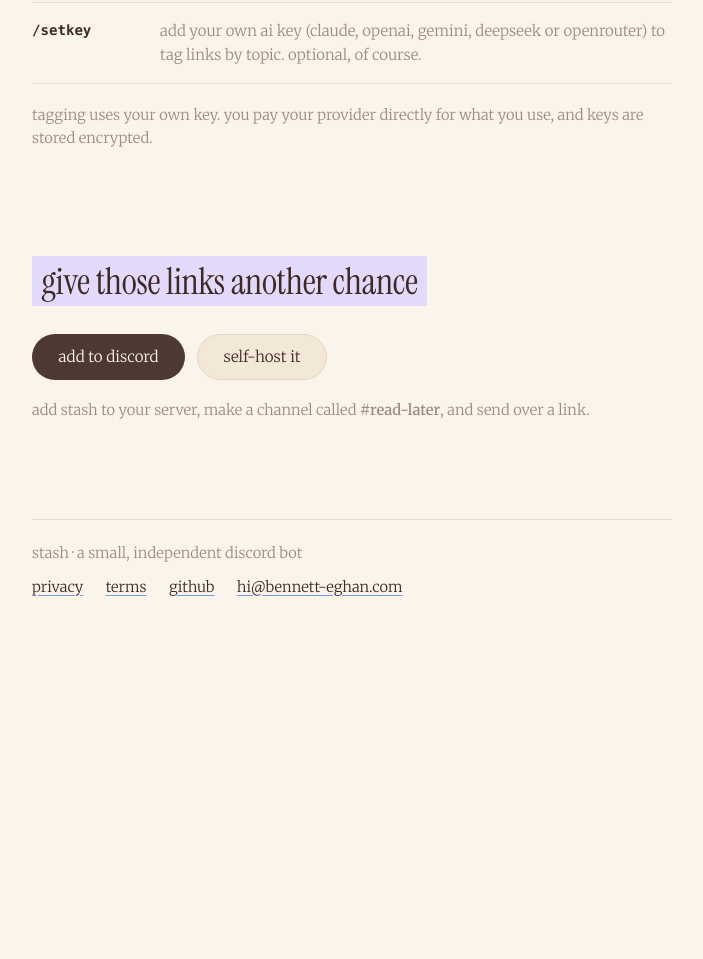
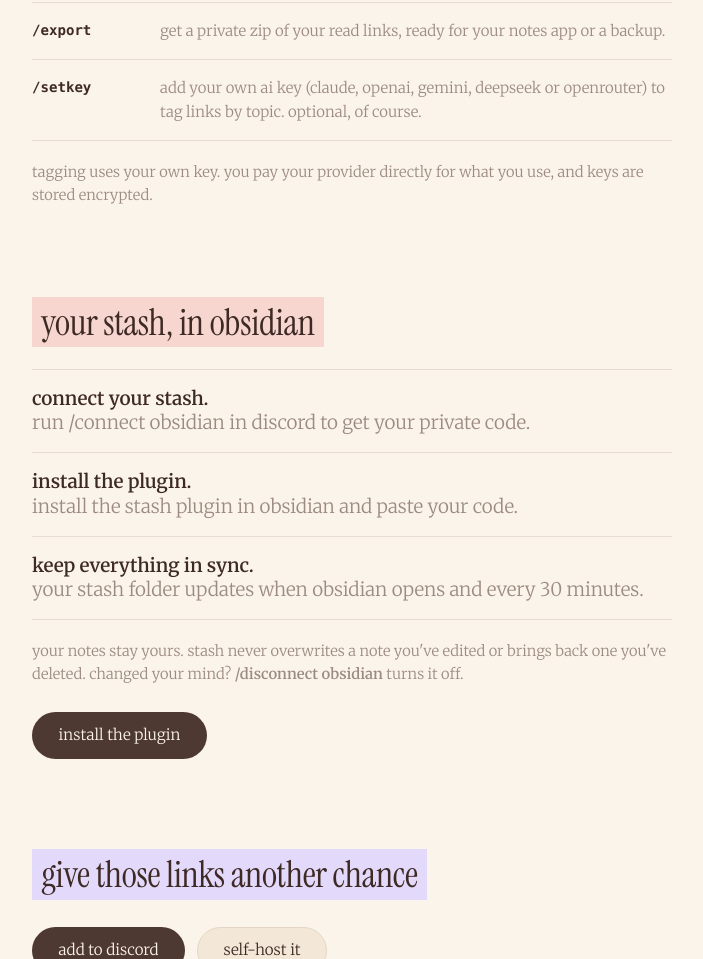
Before and after one commit to abena07/stash, a plain HTML site: page site/index.html in a window 1280 px wide. Shown: the part 1916-2875 px from the top of the page, without its empty margins (288-991 px from the left). Before the commit the page ends 2565 px from the top, so only its background shows below. Drawn offline with Linux system fonts and the light colour scheme.

Commit message:
site: /export and the obsidian plugin section
adds /export to the commands and a "your stash, in obsidian" section
(the copy saved in #43) with an install button pointing at the brat
steps in abena07/stash-obsidian.

```diff
--- a/site/index.html
+++ b/site/index.html
@@ -63,9 +63,23 @@
         <tr><td>/random</td><td>get one random unread link.</td></tr>
         <tr><td>/schedule</td><td>see or change your drop days, time and timezone.</td></tr>
         <tr><td>/setup</td><td>choose personal or shared mode, and where alerts go if a drop fails.</td></tr>
+        <tr><td>/export</td><td>get a private zip of your read links, ready for your notes app or a backup.</td></tr>
         <tr><td>/setkey</td><td>add your own ai key (claude, openai, gemini, deepseek or openrouter) to tag links by topic. optional, of course.</td></tr>
       </table>
       <p class="note">tagging uses your own key. you pay your provider directly for what you use, and keys are stored encrypted.</p>
+    </section>
+
+    <section id="obsidian">
+      <h2><span class="mark rose">your stash, in obsidian</span></h2>
+      <ol class="rows">
+        <li>connect your stash.<span>run /connect obsidian in discord to get your private code.</span></li>
+        <li>install the plugin.<span>install the stash plugin in obsidian and paste your code.</span></li>
+        <li>keep everything in sync.<span>your stash folder updates when obsidian opens and every 30 minutes.</span></li>
+      </ol>
+      <p class="note">your notes stay yours. stash never overwrites a note you've edited or brings back one you've deleted. changed your mind? <strong>/disconnect obsidian</strong> turns it off.</p>
+      <div class="actions section-actions">
+        <a class="pill dark" href="https://github.com/abena07/stash-obsidian#install-beta">install the plugin</a>
+      </div>
     </section>
 
     <section class="closing">
--- a/site/style.css
+++ b/site/style.css
@@ -12,6 +12,7 @@
   --sky: #c9defb;
   --butter: #f8df86;
   --mint: #cfe8d5;
+  --rose: #f6d6cf;
   --brand: #4e3832;        /* the little bookmark mark */
   --radius: 28px;
   --column: 40rem;
@@ -77,6 +78,8 @@ main, .doc { max-width: var(--column); margin: 0 auto; }
 .mark.sky { background: var(--sky); }
 .mark.butter { background: var(--butter); }
 .mark.mint { background: var(--mint); }
+.mark.rose { background: var(--rose); }
+.section-actions { margin-top: 1.6rem; }
 
 h1, h2 {
   font-family: "Instrument Serif", Georgia, serif;
```
